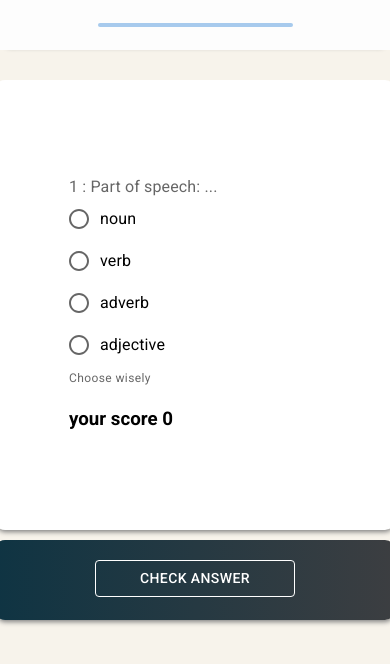
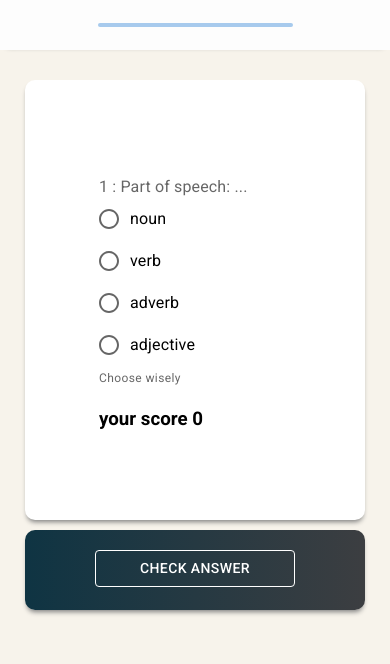
Before and after one commit to amratallah123/exams-system-interface, a React (Create React App) app: page / in a window 390 px wide. Shown: the top 664 px of the page. Built offline with nearby package versions, Linux system fonts and the light colour scheme; no server answers.

Commit message:
question width

```diff
--- a/src/styles/question.css
+++ b/src/styles/question.css
@@ -1,4 +1,4 @@
-.questionBox{
+.questionBox {
   height: 350px;
   width: 700px;
   background-color: #fff;
@@ -7,13 +7,13 @@
   box-shadow: 0 4px 5px -2px gray;
   padding: 50px;
 }
-.question{
+.question {
   text-align: center;
 }
-.answer{
+.answer {
   padding-left: 50px;
 }
-.submitBox{
+.submitBox {
   text-align: center;
   width: 100%;
   height: 60px;
@@ -24,15 +24,14 @@
   background: linear-gradient(to right, #0f3443, rgb(60, 62, 65));
 }
 
-.submit{
+.submit {
   text-align: center;
   width: 200px;
   color: #fff;
-
 }
 @media screen and (max-width: 800px) {
-    .questionBox{
-        height: 350px;
-        width: 300px;
+  .questionBox {
+    height: 340px;
+    width: 240px;
   }
 }
--- a/src/styles/rank.css
+++ b/src/styles/rank.css
@@ -1,5 +1,4 @@
-
-.rankBox{
+.rankBox {
   height: 400px;
   width: 700px;
   color: #fafafa;
@@ -14,14 +13,14 @@
   justify-content: center;
   background: linear-gradient(to right, #2b5876, #4e4376);
 }
-.rank{
+.rank {
   font-size: 80px;
   margin: 10px;
 }
 
 @media screen and (max-width: 800px) {
-    .rankBox{
+  .rankBox {
     height: 400px;
-        width: 300px;
+    width: 240px;
   }
 }
```
Lines whose indentation alone changed are shown as unchanged.
